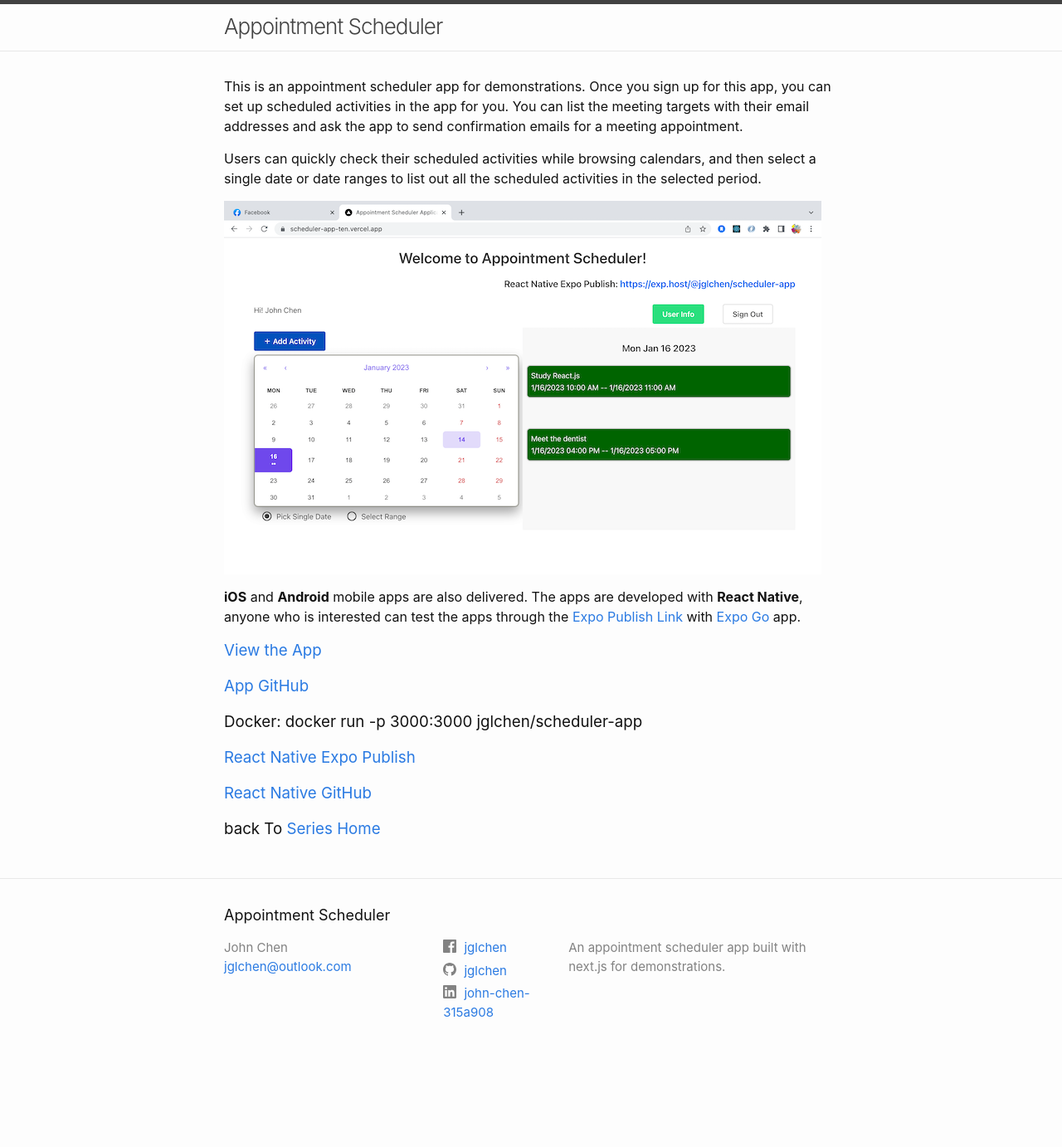
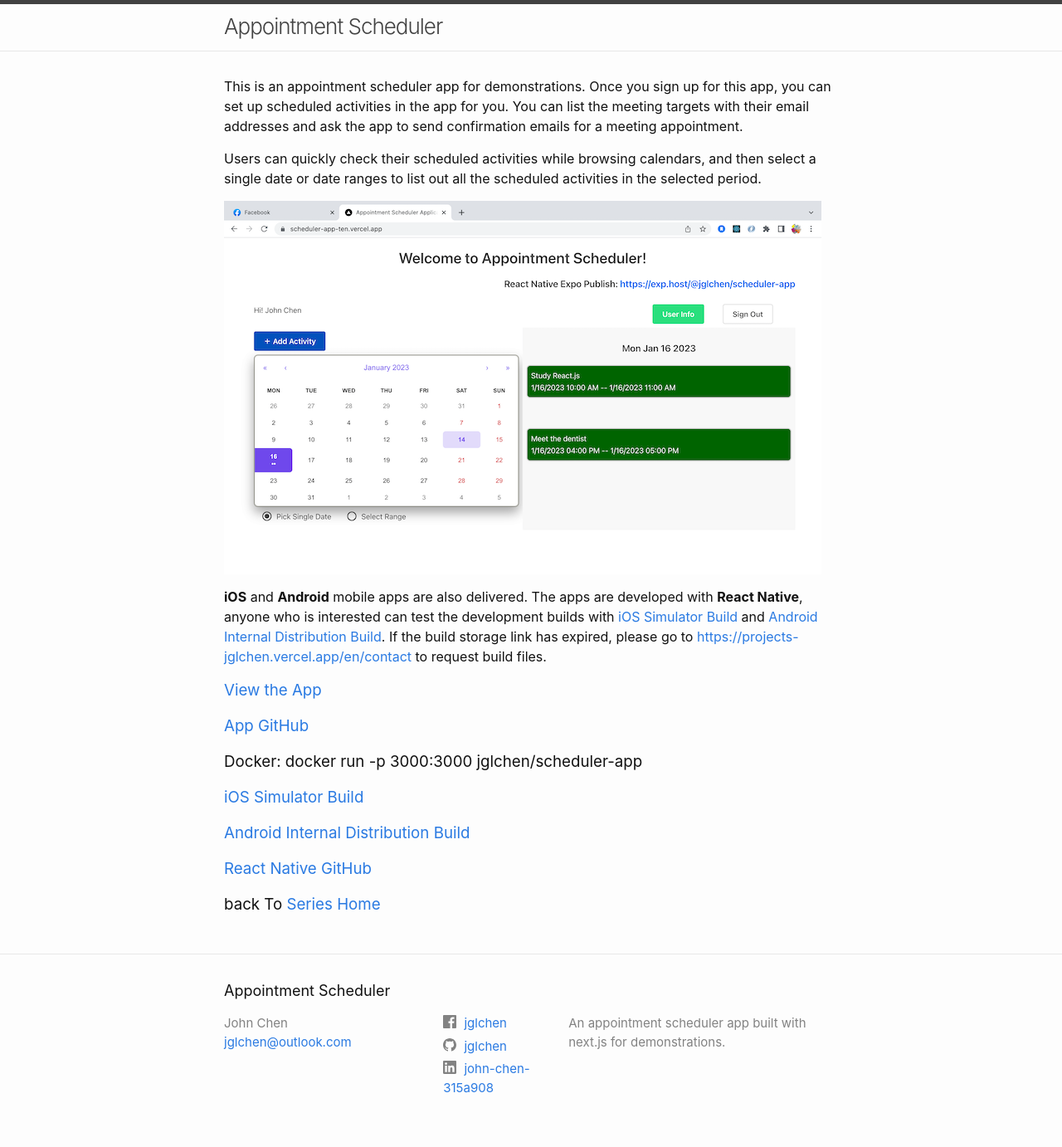
Before and after one commit to jglchen/scheduler-app, a Jekyll site: the page built from index.md, in a window 1280 px wide. Shown: the whole page at 83% size. Built offline with Jekyll 4.4.1, drawn with Linux system fonts in a browser that asks for light colours; comment, search, counter and statistics services are not loaded; before the commit the page ends 1291 px from its top, so only the background shows below that.

Commit message:
Update index.md

```diff
--- a/index.md
+++ b/index.md
@@ -14,12 +14,14 @@ Users can quickly check their scheduled activities while browsing calendars, and
 
 [![scheduler-app-screenshot](/images/scheduler-app-screenshot.png)](https://scheduler-app-ten.vercel.app)
 
-**iOS** and **Android** mobile apps are also delivered. The apps are developed with **React Native**, anyone who is interested can test the apps through the [Expo Publish Link](https://expo.dev/@jglchen/scheduler-app) with [Expo Go](https://expo.dev/client) app.
+**iOS** and **Android** mobile apps are also delivered. The apps are developed with **React Native**, anyone who is interested can test the development builds with [iOS Simulator Build](https://expo.dev/accounts/jglchen/projects/scheduler-app/builds/b893e49f-c0ba-4681-bbb7-a6a31f3cbeb6) and [Android Internal Distribution Build](https://expo.dev/accounts/jglchen/projects/scheduler-app/builds/3315b912-f965-4e99-96a1-b394bb2dc4f7). If the build storage link has expired, please go to [https://projects-jglchen.vercel.app/en/contact](https://projects-jglchen.vercel.app/en/contact) to request build files.
+
 
 ### [View the App](https://scheduler-app-ten.vercel.app)
 ### [App GitHub](https://github.com/jglchen/scheduler-app)
 ### Docker: docker run -p 3000:3000 jglchen/scheduler-app
-### [React Native Expo Publish](https://expo.dev/@jglchen/scheduler-app)
+### [iOS Simulator Build](https://expo.dev/accounts/jglchen/projects/scheduler-app/builds/b893e49f-c0ba-4681-bbb7-a6a31f3cbeb6)
+### [Android Internal Distribution Build](https://expo.dev/accounts/jglchen/projects/scheduler-app/builds/3315b912-f965-4e99-96a1-b394bb2dc4f7)
 ### [React Native GitHub](https://github.com/jglchen/react-native-scheduler-app)
 ### back To [Series Home](https://jglchen.github.io/)
 
```
